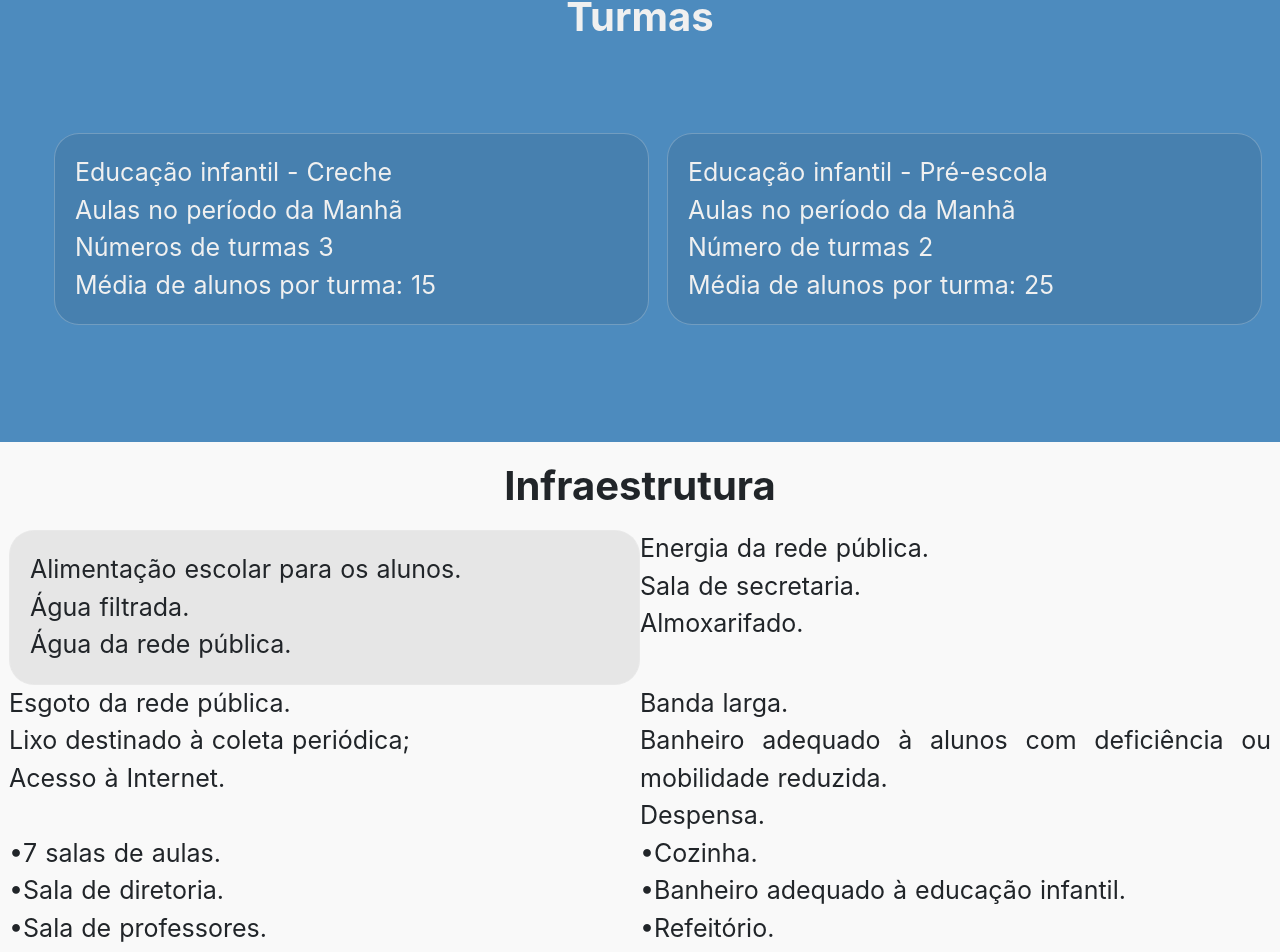
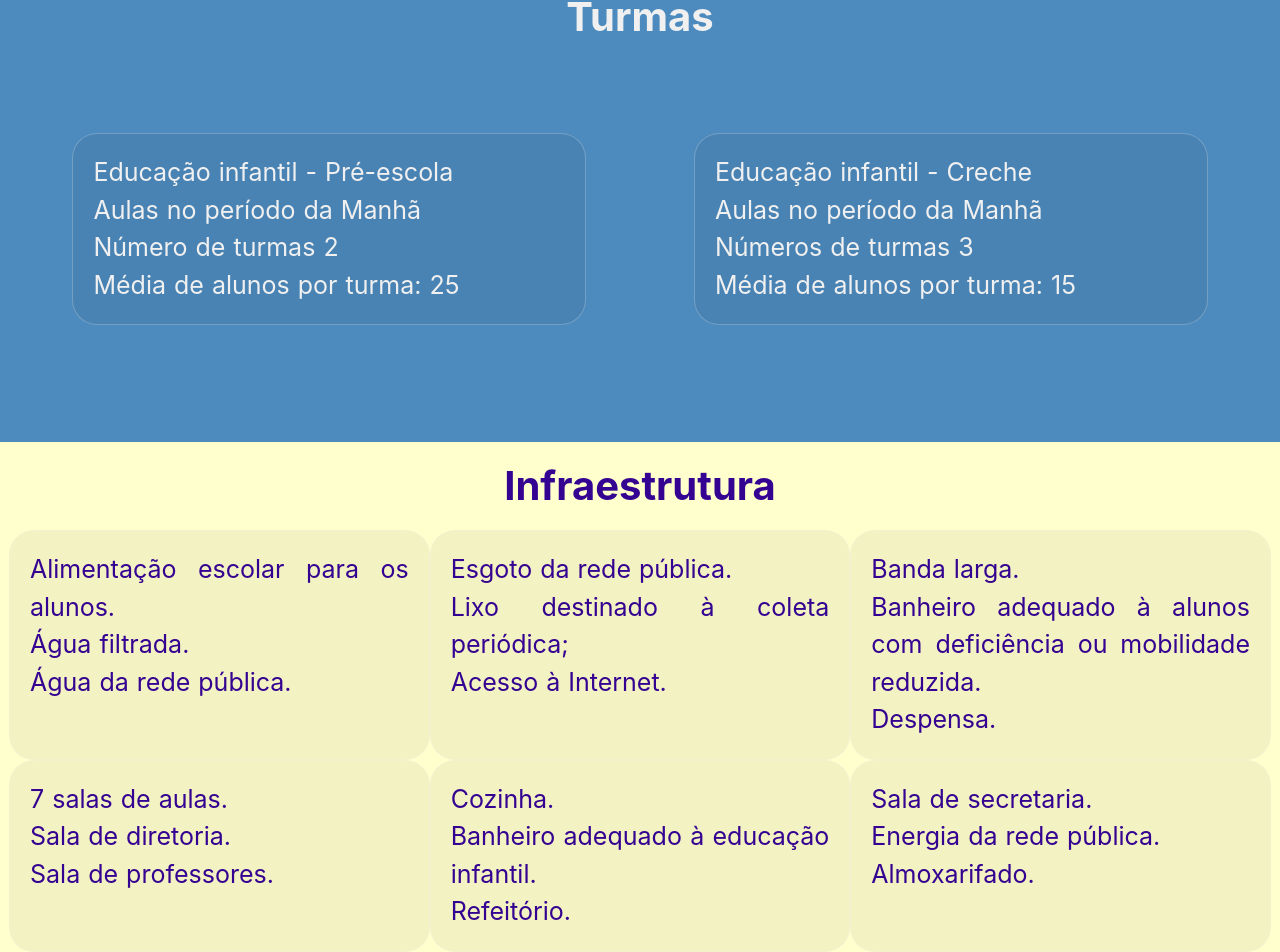
Before and after one commit to BrSouza98/webpage-vilo-vincenzzi, a Nuxt app: page /sobre in a window 1280 px wide. Shown: the part 1634-2586 px from the top of the page. Built offline with nearby package versions, Linux system fonts and the light colour scheme.

Commit message:
Página sobre - manutenção no css de infra

```diff
--- a/pages/sobre.vue
+++ b/pages/sobre.vue
@@ -13,7 +13,6 @@
         </h2>
       </b-container>
 
-      <b-container fluid class="d-flex flex-column juscontent-center">
       <b-container
         fluid
         id="nossa-escola"
@@ -29,34 +28,47 @@
               <b>Nossa Escola</b>
             </h2>
             <p>
-                A Escola Municipal de Educação Básica Engenheiro Vilo Vicenzzi
-                foi criada em 20 de março de 2015.
+              A Escola Municipal de Educação Básica Engenheiro Vilo Vicenzzi foi
+              criada em 20 de março de 2015.
             </p>
             <p>
-                Contamos com uma equipe que ama o que faz, fazendo tudo com
-                muito amor e carinho por nossos alunos..
+              Contamos com uma equipe que ama o que faz, fazendo tudo com muito
+              amor e carinho por nossos alunos..
             </p>
           </b-col>
         </b-row>
       </b-container>
 
       <b-container
+        id="turmas-container"
         fluid
-          class="d-flex flex-column justify-content-center"
+        class="d-flex flex-column juscontent-center"
+      >
+        <b-container
+          fluid
           id="turmas"
+          class="d-flex flex-column justify-content-center align-items-center"
         >
           <h2 class="">
             <b>Turmas</b>
           </h2>
-          <b-row cols="1" cols-lg="2" class="d-flex py-5 flex-lg-nowrap">
-            <b-col class="bordaArredondada my-3 mx-2 justify-content-md-start">
+          <b-container class="d-flex justify-content-center">
+            <b-row
+              cols="1"
+              cols-lg="2"
+              class="d-flex justify-content-center py-5 flex-lg-nowrap"
+            >
+              <b-col
+                class="bordaArredondada my-3 mx-5 justify-content-md-start"
+                order-lg="1"
+              >
                 <p>Educação infantil - Creche</p>
                 <p>Aulas no período da Manhã</p>
                 <p>Números de turmas 3</p>
                 <p>Média de alunos por turma: 15</p>
               </b-col>
 
-            <b-col class="bordaArredondada my-3 mx-2">
+              <b-col class="bordaArredondada my-3 mx-5">
                 <p>Educação infantil - Pré-escola</p>
                 <p>Aulas no período da Manhã</p>
                 <p>Número de turmas 2</p>
@@ -64,23 +76,24 @@
               </b-col>
             </b-row>
           </b-container>
+        </b-container>
 
-        <div>
+        <b-container fluid id="infraestrutura-container">
           <h2 class="textocentro">
             <b>Infraestrutura</b>
           </h2>
 
-          <b-container fluid class="bv-example-row justify-content-evenly">
-            <b-row cols="1" cols-lg="2" class="mx-2">
-              <b-col class="bordaArredondada">
+          <b-container fluid>
+            <b-row id="infraestrutura" cols="1" cols-lg="3" class="mx-2">
+              <b-col class="text-justify">
                 <p>Alimentação escolar para os alunos.</p>
                 <p>Água filtrada.</p>
                 <p>Água da rede pública.</p>
               </b-col>
 
-              <b-col>
+              <b-col order-lg="2" order-md="1">
+                <p>Sala de secretaria.</p>
                 <p>Energia da rede pública.</p>
-                <p>Sala de secretaria.</p>
                 <p>Almoxarifado.</p>
               </b-col>
 
@@ -100,19 +113,19 @@
               </b-col>
 
               <b-col>
-                <p>•7 salas de aulas.</p>
-                <p>•Sala de diretoria.</p>
-                <p>•Sala de professores.</p>
+                <p>7 salas de aulas.</p>
+                <p>Sala de diretoria.</p>
+                <p>Sala de professores.</p>
               </b-col>
 
               <b-col>
-                <p>•Cozinha.</p>
-                <p>•Banheiro adequado à educação infantil.</p>
-                <p>•Refeitório.</p>
+                <p>Cozinha.</p>
+                <p>Banheiro adequado à educação infantil.</p>
+                <p>Refeitório.</p>
               </b-col>
             </b-row>
           </b-container>
-        </div>
+        </b-container>
       </b-container>
     </div>
     <div class="textocentro margemupdown">
@@ -494,11 +507,22 @@ p {
   text-align: center;
 }
 
+#infraestrutura-container {
+  background-color: rgb(255, 255, 205);
+  color: rgb(52, 3, 145);
+  #infraestrutura {
+    div {
+      @extend .bordaArredondada;
+    }
+  }
+}
+
 .bordaArredondada {
   border: solid rgba(240, 240, 240, 0.26) 0.5px;
   border-radius: 25px;
-  background-color: rgba(0, 0, 0, 0.075);
+  background-color: rgba(0, 0, 0, 0.050);
   padding: 20px;
+  width: 100%;
 }
 
 .texto {
```
Lines whose indentation alone changed are shown as unchanged.
